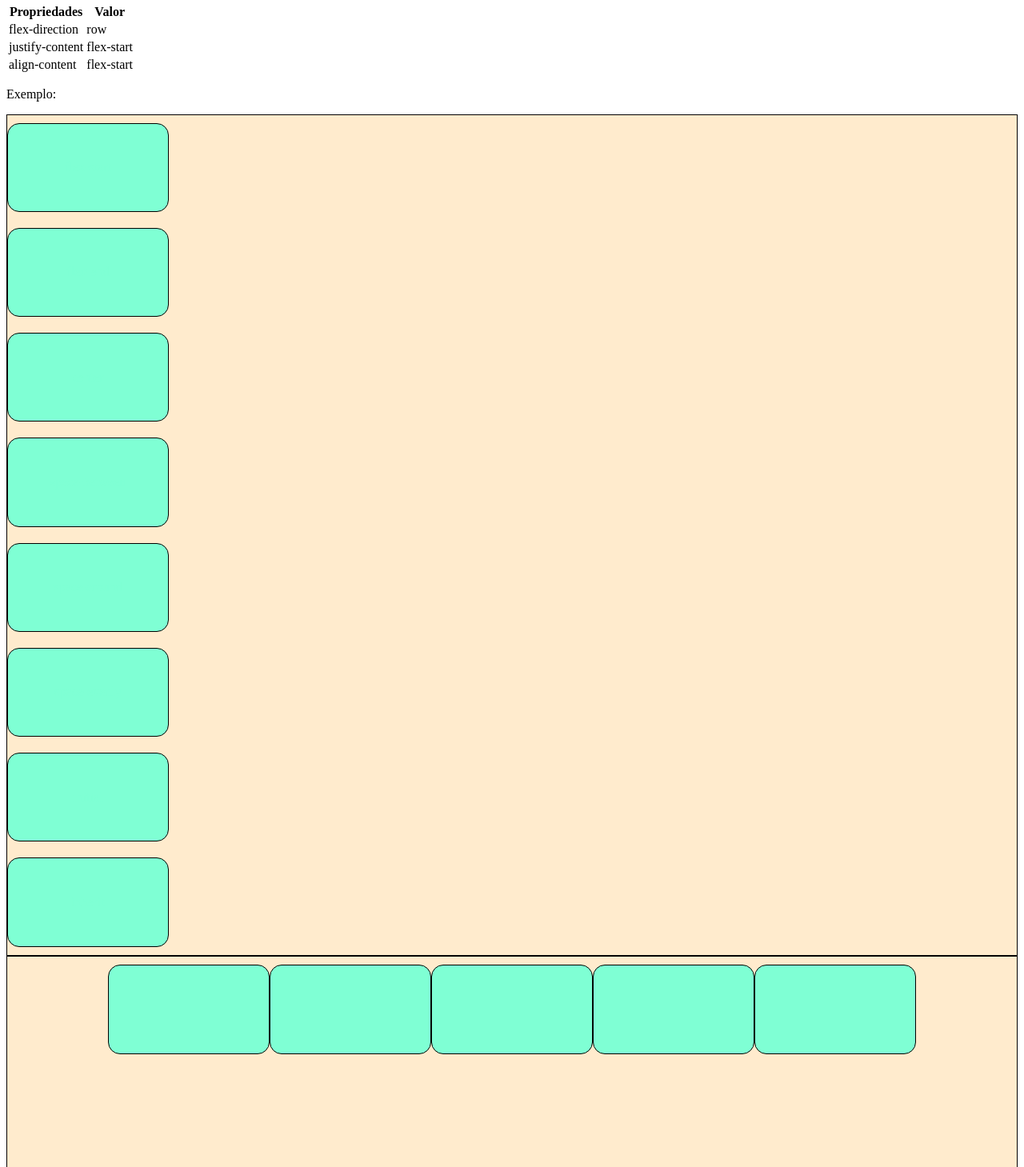
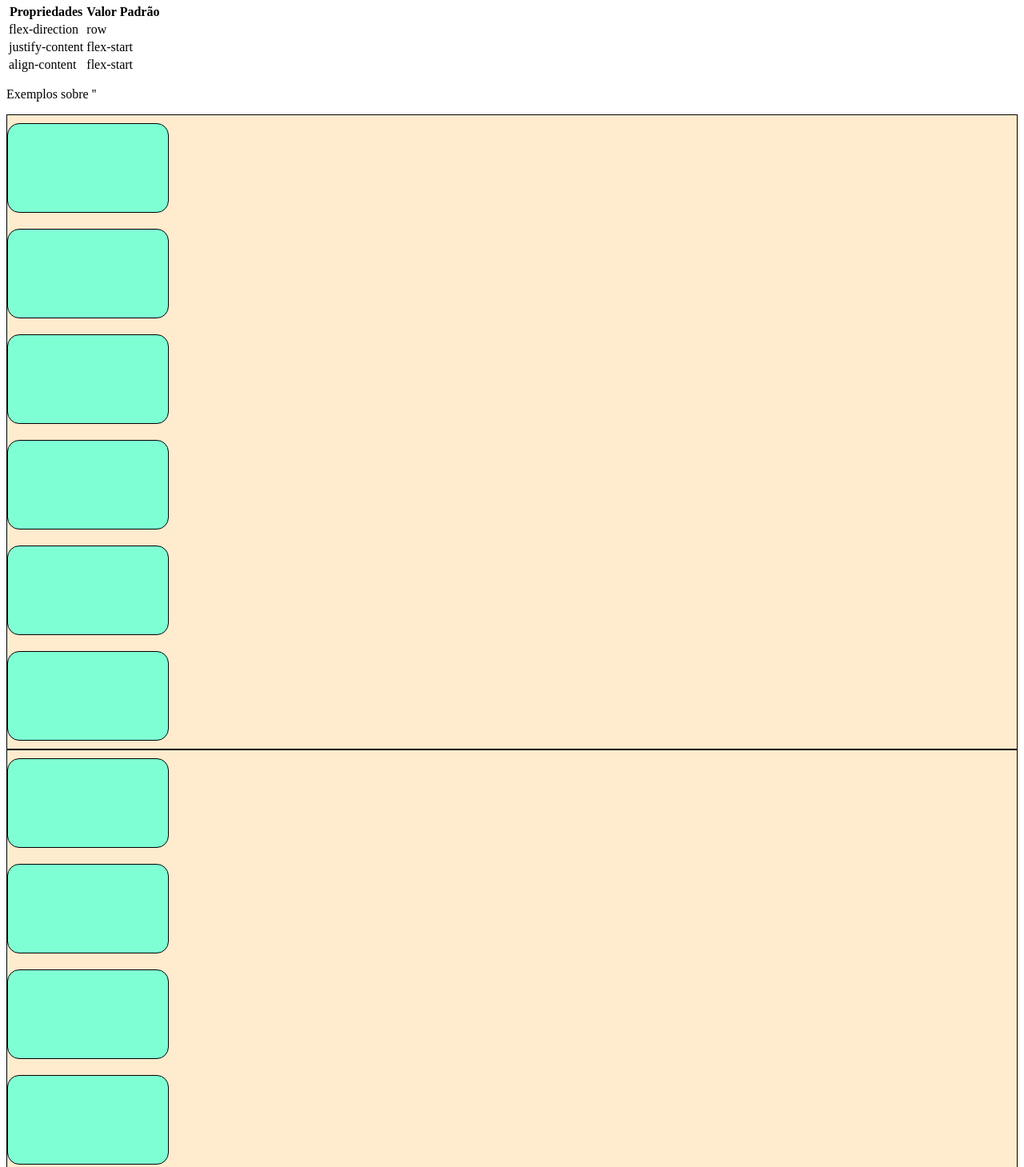
Before and after one commit to LucasSansB/flexbox-docs, a plain HTML site: page index.html in a window 1280 px wide. Shown: the part 233-1692 px from the top of the page at 80% size. Drawn offline with Linux system fonts and the light colour scheme.

Commit message:
feat(resolução da pseudo-class)resolvendo pseudo-class e criacao de outros grupos

```diff
--- a/index.html
+++ b/index.html
@@ -8,6 +8,7 @@
     <link rel="stylesheet" href="./style.css">
 </head>
 <body>
+    <header>
         <h1>Flexbox</h1>
         <h2>Documentação</h2>
         <h3>display: flex</h3>
@@ -21,7 +22,7 @@
         <table>
             <tr>
                 <th class="propriedade">Propriedades</th>
-            <th class="valor">Valor</th>
+                <th class="valor">Valor Padrão</th>
             </tr>
             <tr>
                 <td class="propriedade">flex-direction</td>
@@ -36,8 +37,9 @@
                 <td class="valor">flex-start</td>
             </tr>
         </table>
+    </header>
 
-    <p>Exemplo:</p>
+    <p>Exemplos sobre ''</p>
     <div class="container1">
         <div class="contido">flex-start</div>
         <div class="contido">flex-end</div>
@@ -45,10 +47,11 @@
         <div class="contido">space-between</div>
         <div class="contido">space-around</div>
         <div class="contido">space-evenly</div>
-        <div class="contido">initial</div>
-        <div class="contido">inherit</div>
     </div>
     <div class="container2">
+        <div class="contido"></div>
+        <div class="contido"></div>
+        <div class="contido"></div>
         <div class="contido"></div>
         <div class="contido"></div>
         <div class="contido"></div>
--- a/style.css
+++ b/style.css
@@ -7,30 +7,32 @@ html {
 }
 
 .container1 {
-    height: 1050px;
+    height: 100%;
     background-color: blanchedalmond;
     border: 1px solid #000;
     display:flex;
-
+    justify-content:flex-start;
     flex-direction: column;
-
+    align-content: flex-start;
 }
 
 .container2 {
-    height: 300px;
+    height: 100%;
     background-color: blanchedalmond;
     border: 1px solid #000;
     display:flex;
-    justify-content:center;
+    justify-content:flex-start;
+    flex-direction: column;
     align-content: flex-start;
 }
 
 .container3 {
-    height: 300px;
+    height: 100%;
     background-color: blanchedalmond;
     border: 1px solid #000;
     display:flex;
-    justify-content:flex-end;
+    flex-direction: column;
+    justify-content:flex-start;
     align-content: flex-start;
 }
 
@@ -51,13 +53,97 @@ html {
 .contido:hover {
     background-color: brown;
     color: #000;
-    font-size: 16pt;
+    font-size: 20pt;
     width: 1000px;
 }
 
-.container1:nth-of-type(3) {
+.container1 div:nth-of-type(1) {
     display: flex;
-    justify-content: center;
-    flex-direction: row;
-    height: 1500px;
+    justify-content: flex-start;
+    flex-direction:row;
+    height: 110px;
 }
+
+.container1 div:nth-of-type(2) {
+    display: flex;
+    justify-content: flex-start;
+    flex-direction: row-reverse;
+    height: 110px;
+}
+
+.container1 div:nth-of-type(3) {
+    display: flex;
+    justify-content: flex-start;
+    flex-direction: column;
+    height: 110px;
+}
+
+.container1 div:nth-of-type(4) {
+    display: flex;
+    justify-content: flex-start;
+    flex-direction: column-reverse;
+    height: 110px;
+}
+
+.container1 div:nth-of-type(5) {
+    display: flex;
+    justify-content: flex-start;
+    flex-direction: initial;
+    height: 110px;
+}
+
+.container1 div:nth-of-type(6) {
+    display: flex;
+    justify-content: flex-start;
+    flex-direction: inherit;
+    height: 110px;
+}
+
+.container2 div:nth-of-type(1) {
+    display: flex;
+    justify-content: flex-start;
+    flex-direction: flex-start;
+    height: 110px;
+}
+.container2 div:nth-of-type(2) {
+    display: flex;
+    justify-content: flex-start;
+    flex-direction: flex-start;
+    height: 110px;
+}
+.container2 div:nth-of-type(3) {
+    display: flex;
+    justify-content: flex-start;
+    flex-direction: flex-start;
+    height: 110px;
+}
+.container2 div:nth-of-type(4) {
+    display: flex;
+    justify-content: flex-start;
+    flex-direction: flex-start;
+    height: 110px;
+}
+.container2 div:nth-of-type(5) {
+    display: flex;
+    justify-content: flex-start;
+    flex-direction: flex-start;
+    height: 110px;
+}
+.container2 div:nth-of-type(6) {
+    display: flex;
+    justify-content: flex-start;
+    flex-direction: flex-start;
+    height: 110px;
+}
+.container2 div:nth-of-type(7) {
+    display: flex;
+    justify-content: flex-start;
+    flex-direction: flex-start;
+    height: 110px;
+}
+.container2 div:nth-of-type(1) {
+    display: flex;
+    justify-content: flex-start;
+    flex-direction: flex-start;
+    height: 110px;
+}
```
Lines whose indentation alone changed are shown as unchanged.
